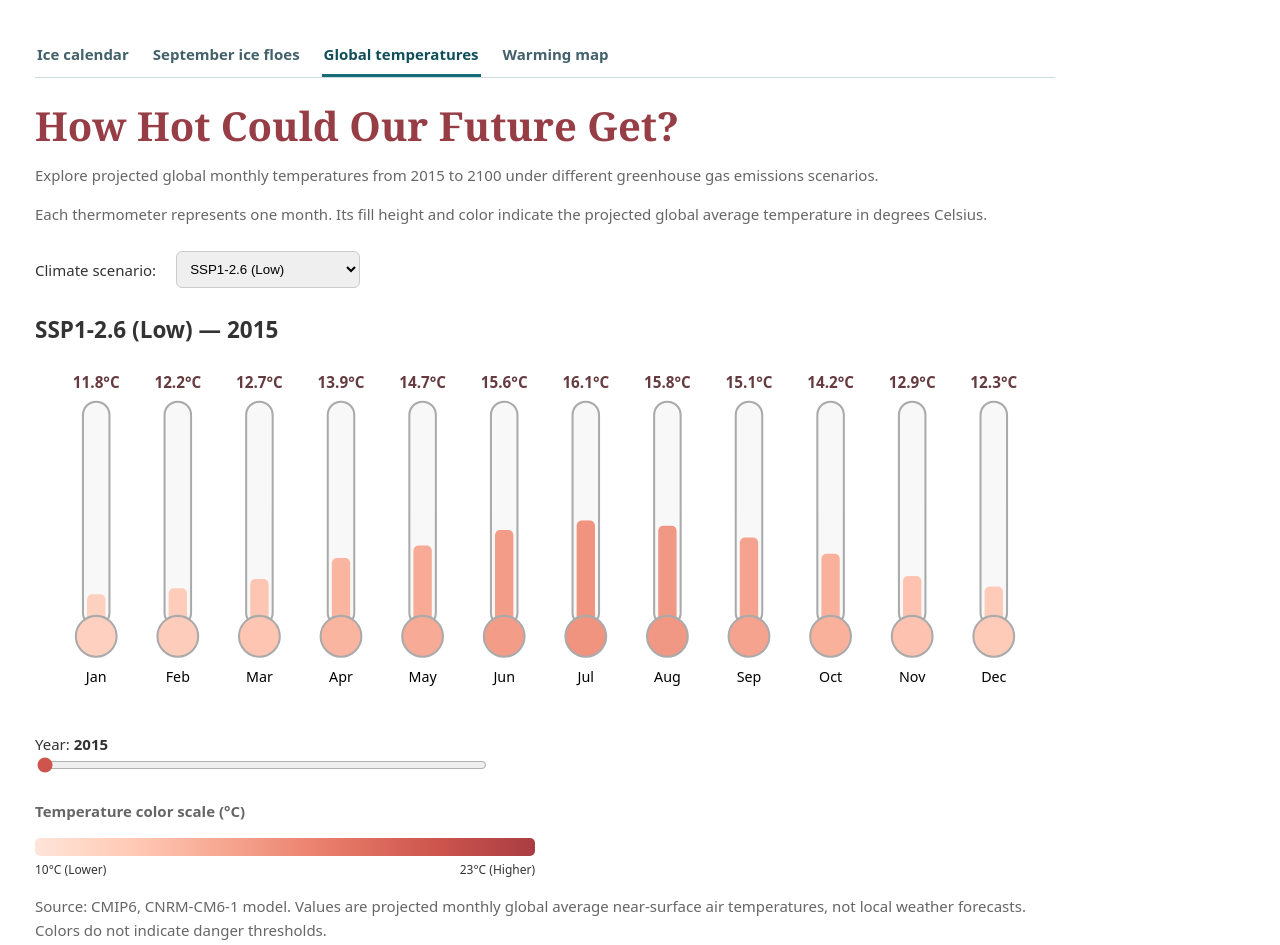
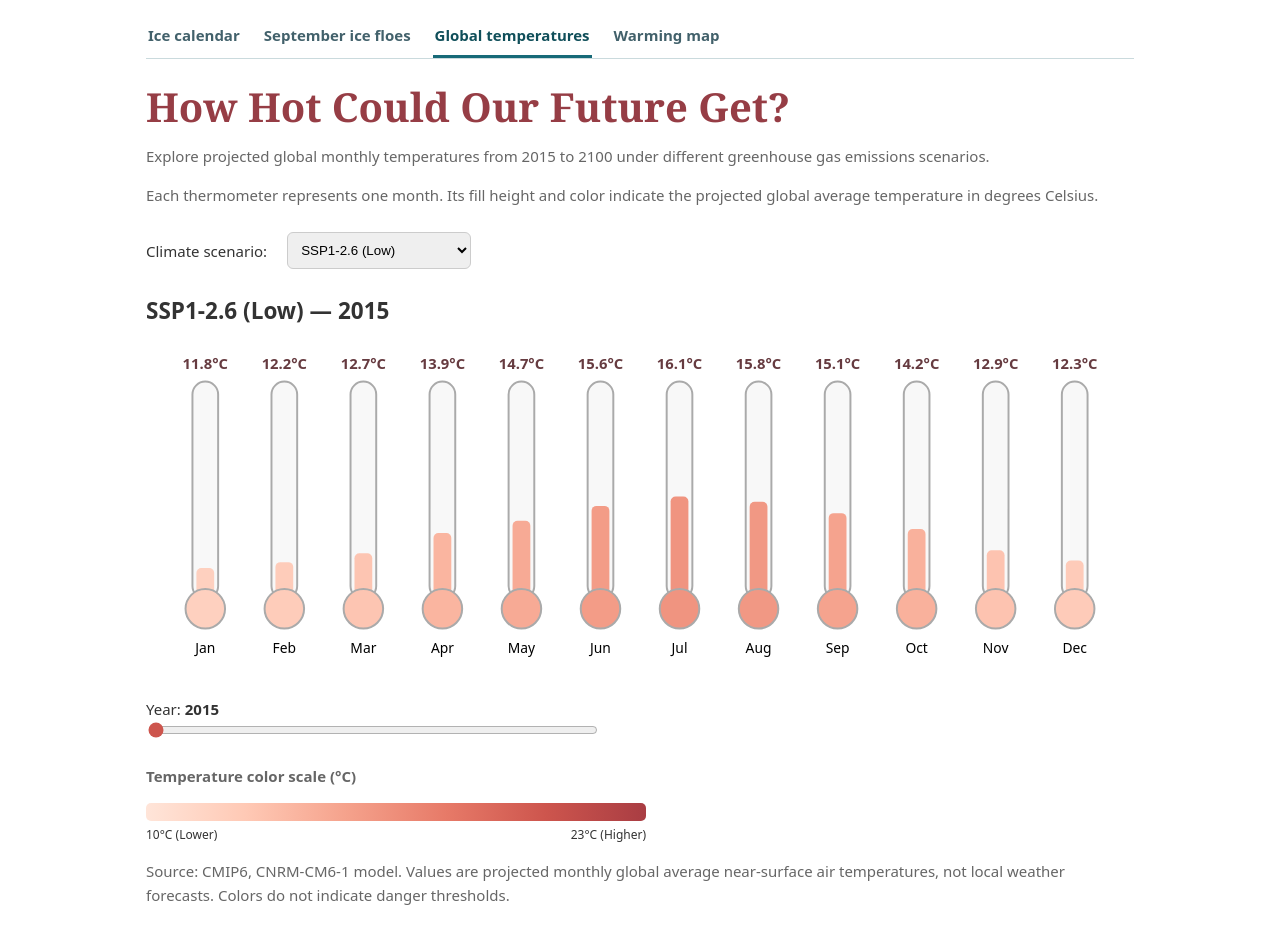
Before and after one commit to sugar-glider27/climate-futures, a plain HTML site: page docs/temperature.html in a window 1280 px wide. Drawn offline with Linux system fonts and the light colour scheme.

Commit message:
Fix page centering

```diff
--- a/docs/temperature.html
+++ b/docs/temperature.html
@@ -9,22 +9,41 @@
   <link rel="stylesheet" href="site.css">
 
   <style>
+    * {
+      box-sizing: border-box;
+    }
+
+
 body {
   font-family: system-ui, sans-serif;
   background: white;
   color: #333;
-  margin: 0;
-  padding: 35px;
+  max-width: 1020px;
+  margin: 0 auto;
+  padding: 16px;
 }
 
-    main {
-      max-width: 1050px;
-      margin: auto;
+
+    .page-container {
+  width: 100%;
 }
 
-    h1 { color: #963d45; margin-bottom: 8px; }
+    /* Shared navigation */
+    .page-container nav[aria-label="Visualizations"] {
+      width: 100%;
+      max-width: none;
+      margin: 0 0 25px;
+    }
 
-    p { color: #666; line-height: 1.6; }
+    h1 {
+      color: #963d45;
+      margin-bottom: 8px;
+    }
+
+    p {
+      color: #666;
+      line-height: 1.6;
+    }
 
     .controls {
       display: flex;
@@ -34,7 +53,9 @@
       margin: 25px 0;
     }
 
-    select, input { cursor: pointer; }
+    select, input {
+      cursor: pointer;
+    }
 
     select {
       padding: 9px;
@@ -42,13 +63,16 @@
       border: 1px solid #ccc;
     }
 
+    /* Thermometer visualization */
     #chart {
+      display: block;
       width: 100%;
       height: auto;
       background: white;
       border-radius: 12px;
     }
 
+    /* Year slider */
     .slider-container {
       margin: 20px 0;
     }
@@ -59,14 +83,19 @@
       accent-color: #cd554d;
     }
 
+    /* Temperature legend */
     .legend {
       height: 18px;
       max-width: 500px;
       border-radius: 5px;
       background: linear-gradient(
         to right,
-        #ffe5d9, #ffc9b5, #f5a28c,
-        #e77a68, #cd554d, #a93d43
+        #ffe5d9,
+        #ffc9b5,
+        #f5a28c,
+        #e77a68,
+        #cd554d,
+        #a93d43
       );
     }
 
@@ -77,28 +106,26 @@
       font-size: 12px;
       margin-top: 5px;
     }
-
-    /* Shared navigation */
-    nav[aria-label="Visualizations"] {
-      max-width: 1050px;
-      margin: 0 auto 25px;
-    }
   </style>
 </head>
 
 <body>
 
-  <!-- Shared navigation tabs -->
+  <!-- Centered page container -->
+  <div class="page-container">
+
+    <!-- Shared website navigation -->
     <nav aria-label="Visualizations"></nav>
     <script src="navigation.js"></script>
 
     <main>
+
       <h1>How Hot Could Our Future Get?</h1>
 
       <p>
-      Explore projected global monthly temperatures from
-      2015 to 2100 under different greenhouse gas
-      emissions scenarios.
+        Explore projected global monthly temperatures
+        from 2015 to 2100 under different greenhouse
+        gas emissions scenarios.
       </p>
 
       <p>
@@ -107,21 +134,31 @@
         average temperature in degrees Celsius.
       </p>
 
+      <!-- Scenario selector -->
       <div class="controls">
         <label for="scenario">
           Climate scenario:
         </label>
+
         <select id="scenario">
-        <option value="ssp126" selected>SSP1-2.6 (Low)</option>
-  <option value="ssp245">SSP2-4.5 (Intermediate)</option>
-  <option value="ssp585">SSP5-8.5 (Very High)</option>
+          <option value="ssp126" selected>
+            SSP1-2.6 (Low)
+          </option>
+          <option value="ssp245">
+            SSP2-4.5 (Intermediate)
+          </option>
+          <option value="ssp585">
+            SSP5-8.5 (Very High)
+          </option>
         </select>
       </div>
 
+      <!-- Thermometer chart -->
       <h2 id="chart-title"></h2>
 
       <svg id="chart" viewBox="0 0 1000 335"></svg>
 
+      <!-- Year slider -->
       <div class="slider-container">
         <label for="year-slider">
           Year: <strong id="year-label">2015</strong>
@@ -139,23 +176,33 @@
         </div>
       </div>
 
-    <p><strong>Temperature color scale (°C)</strong></p>
+      <!-- Temperature legend -->
+      <p>
+        <strong>Temperature color scale (°C)</strong>
+      </p>
 
       <div class="legend"></div>
+
       <div class="legend-labels">
         <span>10°C (Lower)</span>
         <span>23°C (Higher)</span>
       </div>
 
+      <!-- Data source -->
       <p>
         Source: CMIP6, CNRM-CM6-1 model.
         Values are projected monthly global average
         near-surface air temperatures, not local weather
         forecasts. Colors do not indicate danger thresholds.
       </p>
+
     </main>
 
+  </div>
+
+  <!-- D3 visualization scripts -->
   <script src="d3.min.js"></script>
   <script src="temperature.js"></script>
+
 </body>
 </html>
```
Also changed, not shown: docs/warming-map.html (+39 -15 lines). Lines whose indentation alone changed are shown as unchanged.
